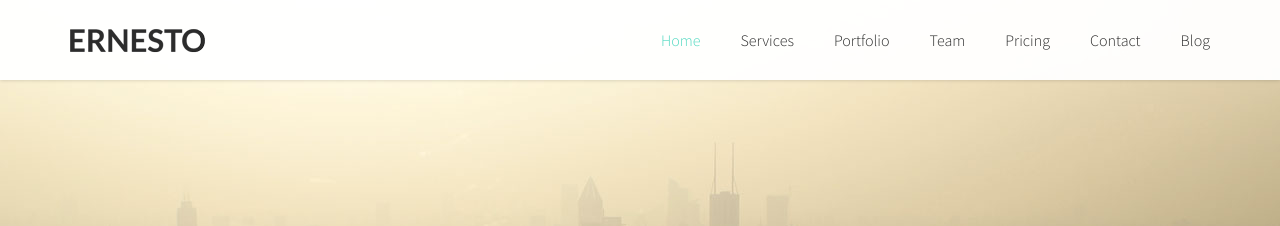
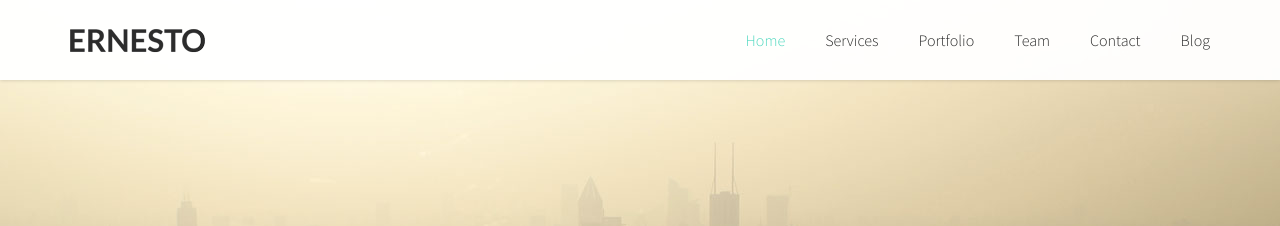
Before and after one commit to rorywoods/rorywoods.github.io, a Jekyll site: the page built from index.html, in a window 1280 px wide. Shown: the top 226 px of the page. Built offline with Jekyll 4.4.1, drawn with Linux system fonts in a browser that asks for light colours; some web fonts are replaced; Markdown is read by kramdown in place of the engine named in the settings.

Commit message:
Remove pricing from mast head

```diff
--- a/_includes/mast.html
+++ b/_includes/mast.html
@@ -26,7 +26,6 @@
                   <li><a class="{{ link_class }}" href="index.html#services">Services</a></li>
                   <li><a class="{{ link_class }}" href="index.html#portfolio">Portfolio</a></li>
                   <li><a class="{{ link_class }}" href="index.html#team">Team</a></li>
-                  <li><a class="{{ link_class }}" href="index.html#pricing">Pricing</a></li>
                   <li><a class="{{ link_class }}" href="index.html#contact">Contact</a></li>
                   <li><a href="blog.html">Blog</a></li>
                 </ul>
```
